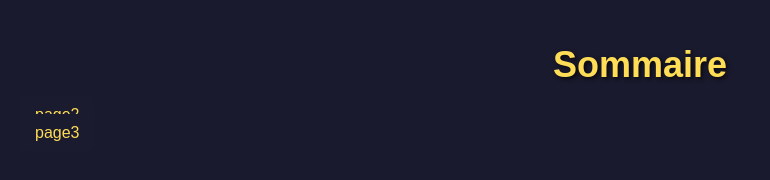
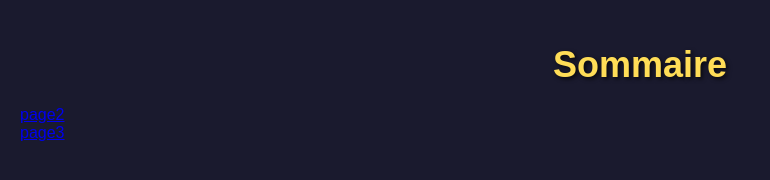
Before and after one commit to Sarah-bar-elh/tp2, a plain HTML site: page sommaire.html in a window 1280 px wide. Shown: the whole page, without its empty margins (0-770 px from the left). Drawn offline with Linux system fonts and the light colour scheme.

Commit message:
Update tp2.css

```diff
--- a/tp2.css
+++ b/tp2.css
@@ -76,16 +76,7 @@ tr:nth-child(odd) {
     align-items: center; /* Centrer les éléments */
 }
 
-/* Liens */
-a {
-    color: #ffdd57; /* Couleur des liens */
-    text-decoration: none; /* Supprime le soulignement */
-    padding: 10px 15px;
-    border-radius: 5px; /* Coins arrondis */
-    background-color: #1b1b2f; /* Fond sombre pour les liens */
-    transition: background-color 0.3s ease, transform 0.2s; /* Transition pour le survol */
-    margin: 5px 0; /* Ajout d'espace entre les liens */
-}
+
 
 a:hover {
     background-color: #ffdd57; /* Fond doré au survol */
```
